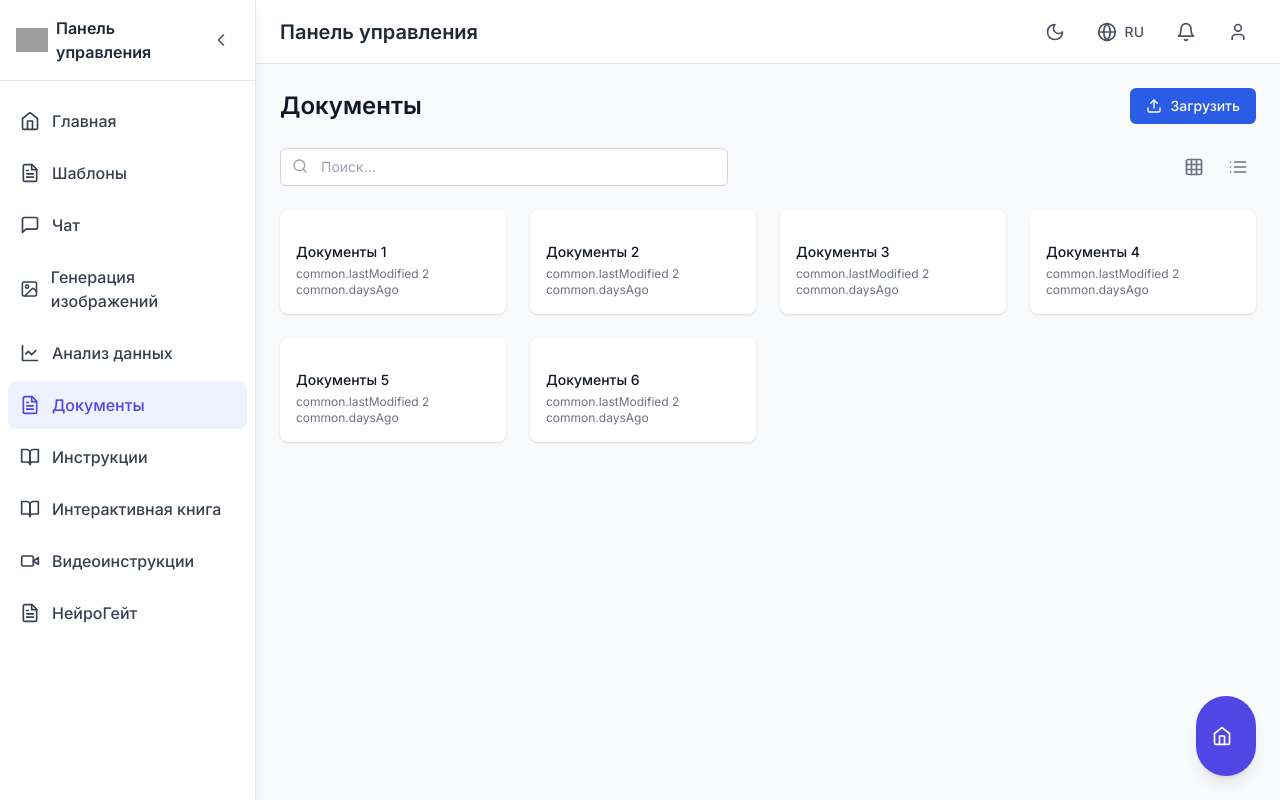
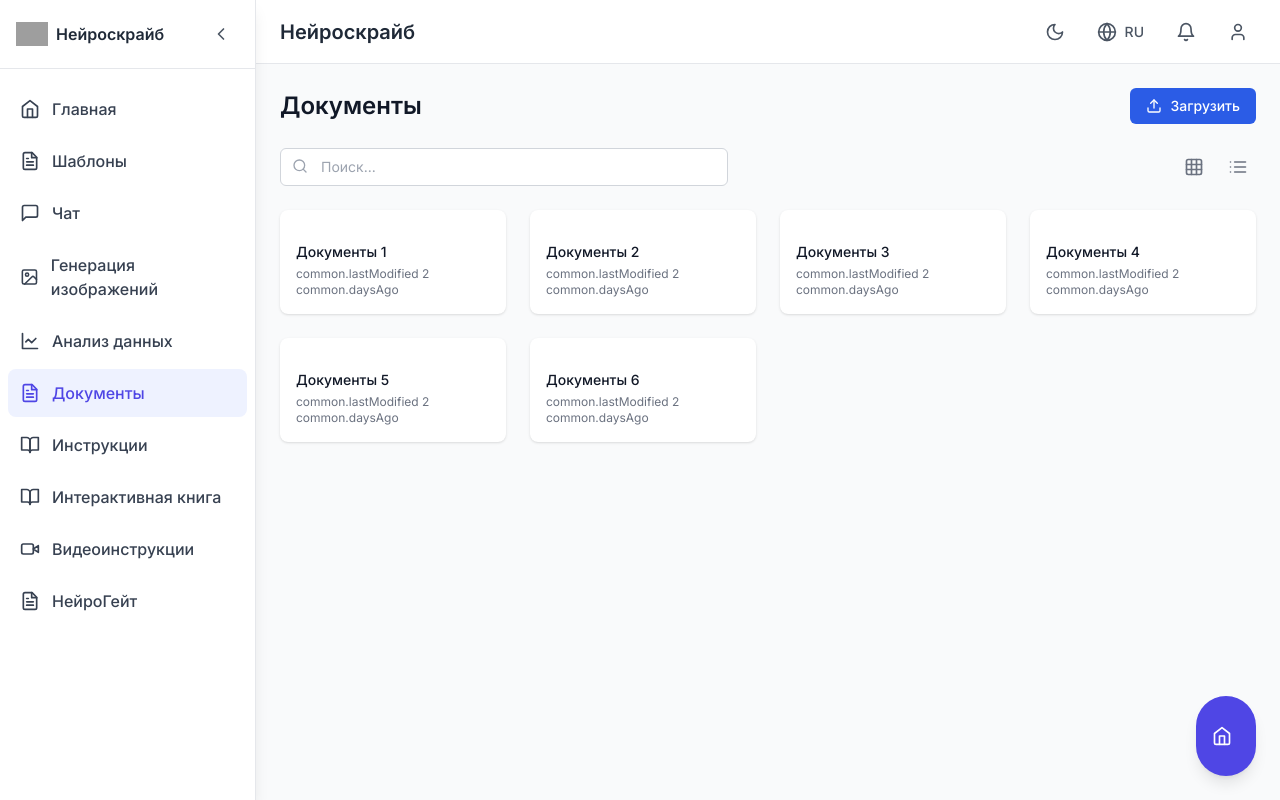
Before and after one commit to elisaffetta/neuroscribe-clone, a Next.js app: page /documents in a window 1280 px wide. Built offline with nearby package versions, Linux system fonts and the light colour scheme; grey boxes are pictures that could not be loaded.

Commit message:
feat: rename 'Панель управления' to 'Нейроскрайб'

```diff
--- a/src/i18n/translations.ts
+++ b/src/i18n/translations.ts
@@ -134,7 +134,7 @@ export const translations = {
       home: 'Главная',
       templates: 'Шаблоны',
       book: 'Интерактивная книга',
-      dashboard: 'Панель управления',
+      dashboard: 'Нейроскрайб',
       notifications: 'Уведомления',
       profile: 'Профиль',
       settings: 'Настройки',
```
